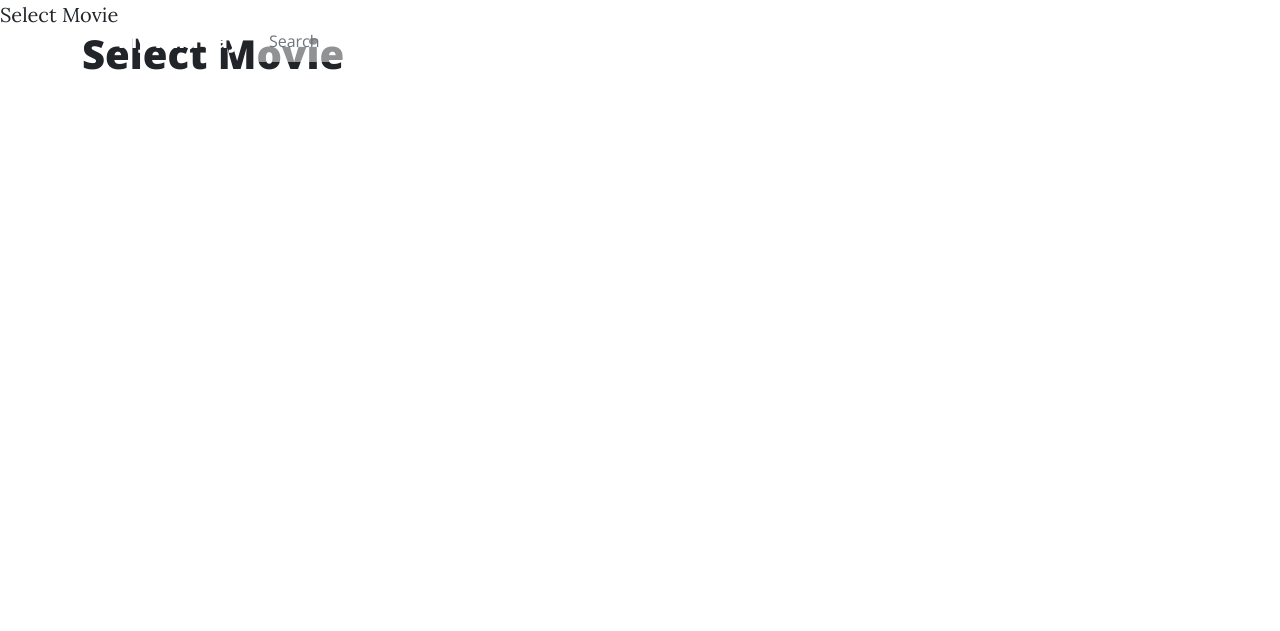
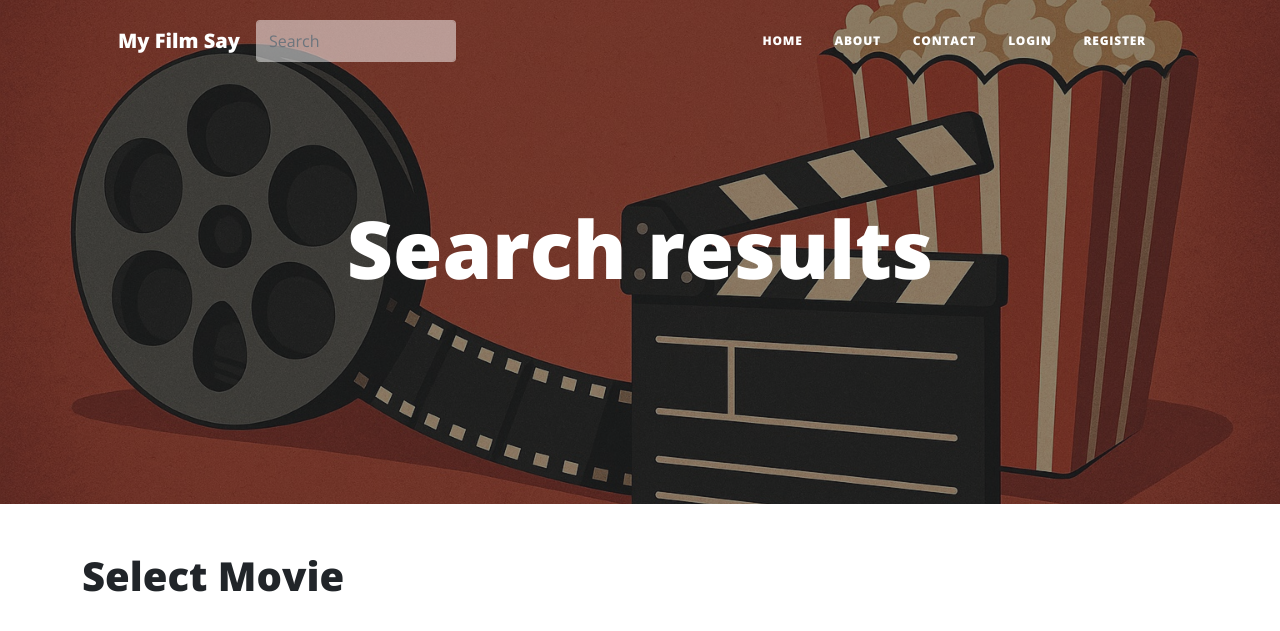
Before and after one commit to Krystian137/MyFilmSayDjango, a Django app: template MyFilmSay/MyFilmSay/templates/select.html in a window 1280 px wide. Shown: the top 631 px of the page. Run offline with Django 3.2, Linux system fonts and the light colour scheme; the template is opened without the code that fills it, so the values that code supplies are empty; some libraries are stand-ins or nearby versions.

Commit message:
better visuals for adding a new movie

```diff
--- a/MyFilmSay/MyFilmSay/templates/select.html
+++ b/MyFilmSay/MyFilmSay/templates/select.html
@@ -1,14 +1,41 @@
 {% include "header.html" %}
+{% load static %}
 
-{% block title %}Select Movie{% endblock %}
+<header class="masthead" style="background-image: url('{% static 'assets/img/bg_main_header.jpg' %}')" >
+  <div class="container position-relative px-4 px-lg-5">
+    <div class="row gx-4 gx-lg-5 justify-content-center">
+      <div class="col-md-10 col-lg-8 col-xl-7">
+        <div class="site-heading">
+          <h1>Search results</h1>
+        </div>
+      </div>
+    </div>
+  </div>
+</header>
 
 {% block content %}
-<div class="container">
-    <h1 class="heading">Select Movie</h1>
-    {% for movie in options %}
-      <p>
-        <a href="{% url 'find_movie' movie.id %}">{{ movie.title }} - {{ movie.release_date }}</a>
-      </p>
-    {% endfor %}
+<div class="container mt-4">
+    <h1 class="heading mb-4">Select Movie</h1>
+    <div class="row">
+        {% for movie in options %}
+            <div class="col-md-3 mb-4">
+                <div class="card h-100 shadow-sm">
+                    {% if movie.poster_path %}
+                        <img src="https://image.tmdb.org/t/p/w200{{ movie.poster_path }}" class="card-img-top" alt="{{ movie.title }}">
+                    {% else %}
+                        <img src="https://via.placeholder.com/200x300?text=No+Image" class="card-img-top" alt="No image">
+                    {% endif %}
+                    <div class="card-body">
+                        <h5 class="card-title">{{ movie.title }}</h5>
+                        <p class="card-text text-muted">
+                            {{ movie.release_date|default:"Unknown date" }}
+                        </p>
+                        <a href="{% url 'find_movie' movie.id %}" class="btn btn-primary btn-sm">Add this movie</a>
+                    </div>
+                </div>
+            </div>
+        {% endfor %}
+    </div>
 </div>
+
 {% endblock %}
```
